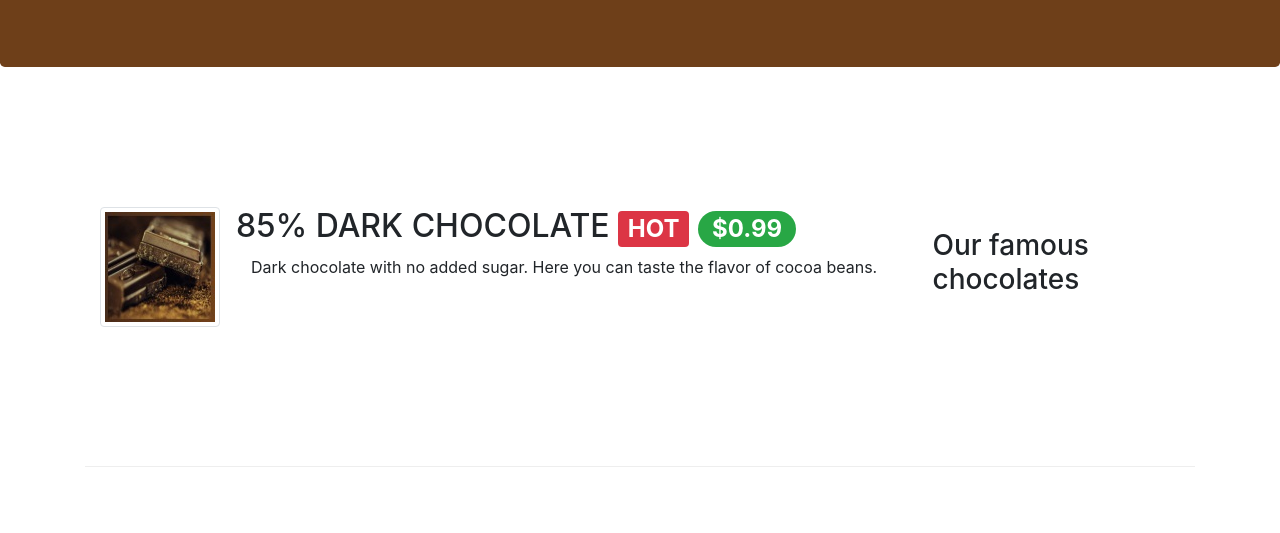
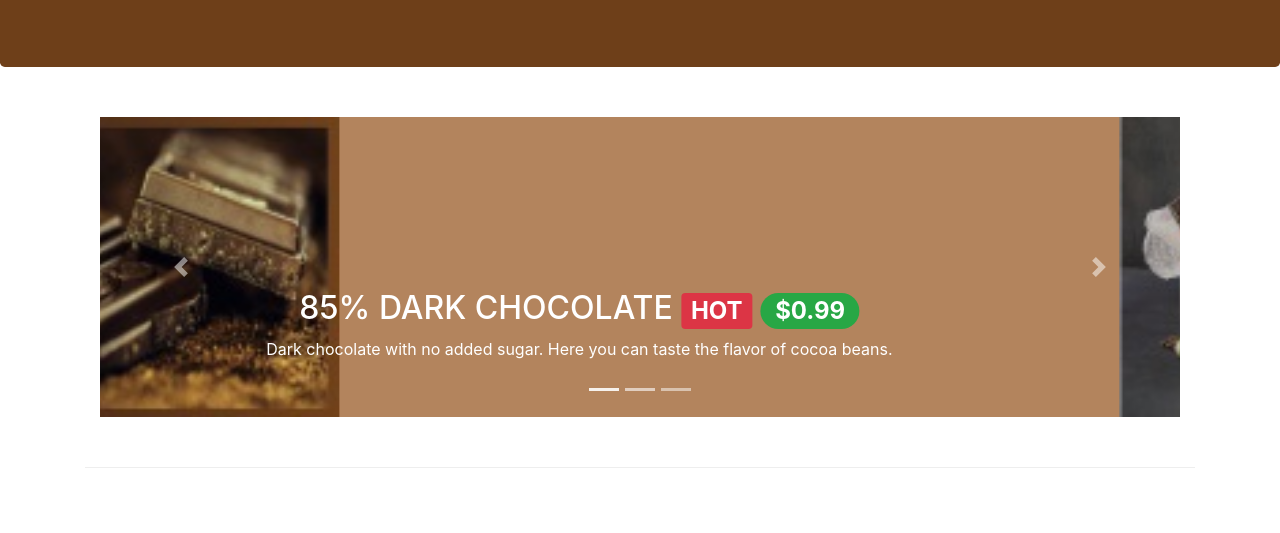
Before and after one commit to Mara1809/leChocolat, a website: page index.html in a window 1280 px wide. Shown: the part 267-800 px from the top of the page. Drawn offline with nearby package versions, Linux system fonts and the light colour scheme.

Commit message:
Carousel

```diff
--- a/css/styles.css
+++ b/css/styles.css
@@ -37,3 +37,16 @@
         background-color:#6E3F19
         }
         tr:hover {background-color:#dbb08db0!important}
+
+        .carousel {
+            background:#914d15b0
+        }
+        .carousel-item {
+          height: 300px;
+        }
+        .carousel-item img {
+            position: absolute;
+            top: 0;
+            left: 0;
+            min-height: 300px;
+        }
--- a/index.html
+++ b/index.html
@@ -60,6 +60,63 @@
     </header>
 
     <div class="container">
+        <div class="row row-content">
+            <div class="col-12">
+                <div id="mycarousel" class="carousel slide" data-ride="carousel">
+                    <div class="carousel-inner" role="listbox">
+                        <div class="carousel-item active">
+                            <img src="images/dark85.jpg" alt="85% DARK CHOCOLATE">
+                            <div class="carousel-caption ">
+                                <h2>85% DARK CHOCOLATE
+                                    <span class="badge badge-danger">HOT</span>
+                                    <span class="badge badge-pill badge-success">$0.99</span>
+                                </h2>
+                                <p class="col ">Dark chocolate with no added sugar.
+                                    Here you can taste the flavor of cocoa beans.
+                                </p>
+                            </div>
+                        </div>
+                        <div class="carousel-item">
+                            <img src="images/promotion.jpg" alt="Our basket">
+                            <div class="carousel-caption ">
+                                <h2>WEEK’S OFFER
+                                    <span class="badge badge-danger">NEW</span>
+                                    <span class="badge badge-pill badge-success">$4.99</span>
+                                </h2>
+                                <p class="col ">This week we offer a basket
+                                     with 10 delicious chocolates!
+                                </p>
+                            </div>
+                        </div>
+                        <div class="carousel-item">
+                            <img src="images/cartoonVasilis.png" alt="Vasilis Wilson">
+                            <div class="carousel-caption ">
+                                <h2>Vasilis Wilson
+                                 </h2>
+                                <p class="col ">Vasilis is well informed of all the current
+                                    trends in pastry and contributes his innovative ideas in our products.
+                                </p>
+                            </div>
+                        </div>
+                    </div>
+                    <ol class="carousel-indicators">
+                        <li data-target="#mycarousel" data-slide-to="0" class
+                          ="active"></li>
+                        <li data-target="#mycarousel" data-slide-to="1"></li>
+                        <li data-target="#mycarousel" data-slide-to="2"></li>
+                    </ol>
+                    <a class="carousel-control-prev" href="#mycarousel" role="button" data-slide="prev">
+                        <span class="carousel-control-prev-icon" aria-hidden="true"></span>
+                        <span class="sr-only">Previous</span>
+                    </a>
+                    <a class="carousel-control-next" href="#mycarousel" role="button" data-slide="next">
+                        <span class="carousel-control-next-icon" aria-hidden="true"></span>
+                        <span class="sr-only">Next</span>
+                    </a>
+
+                </div>
+            </div>
+        </div>
         <div class="row flex-row-reverse row-content align-items-center">
             <div class="col-sm-4 col-md-3">
                 <h3>Our famous chocolates</h3>
```
